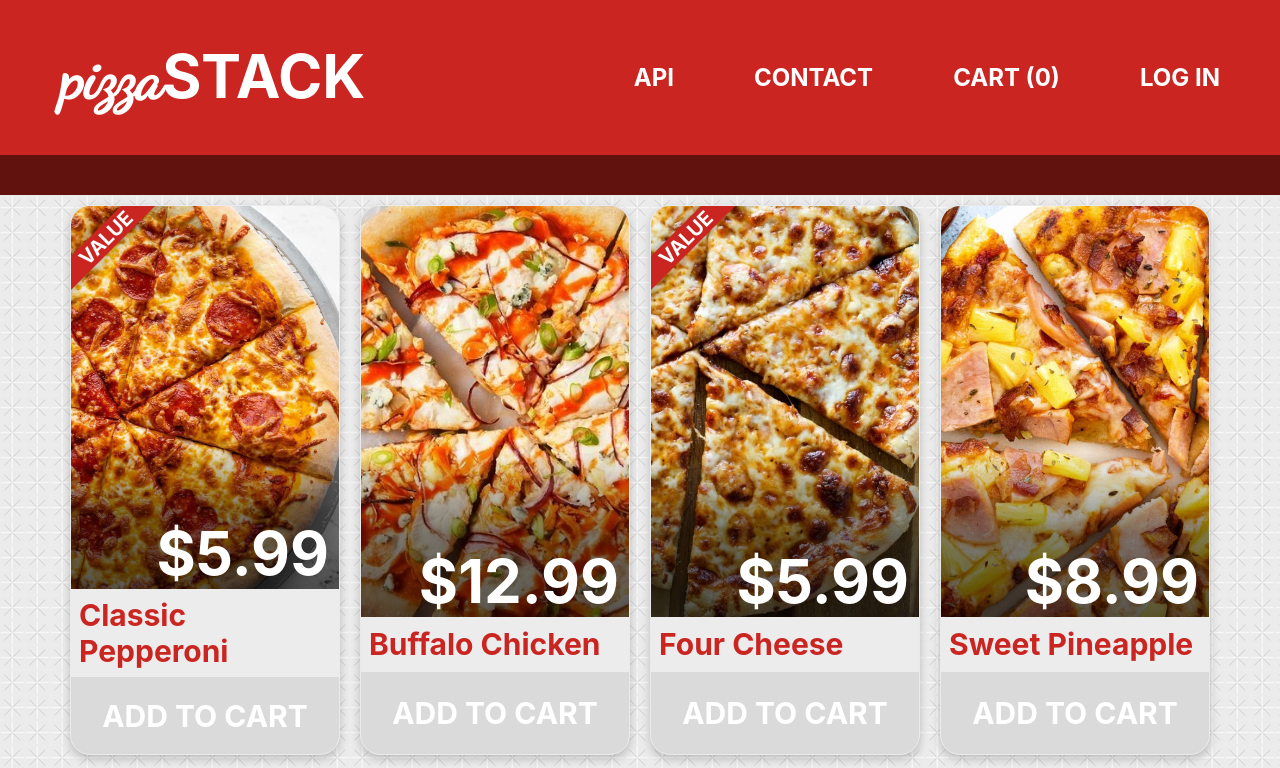
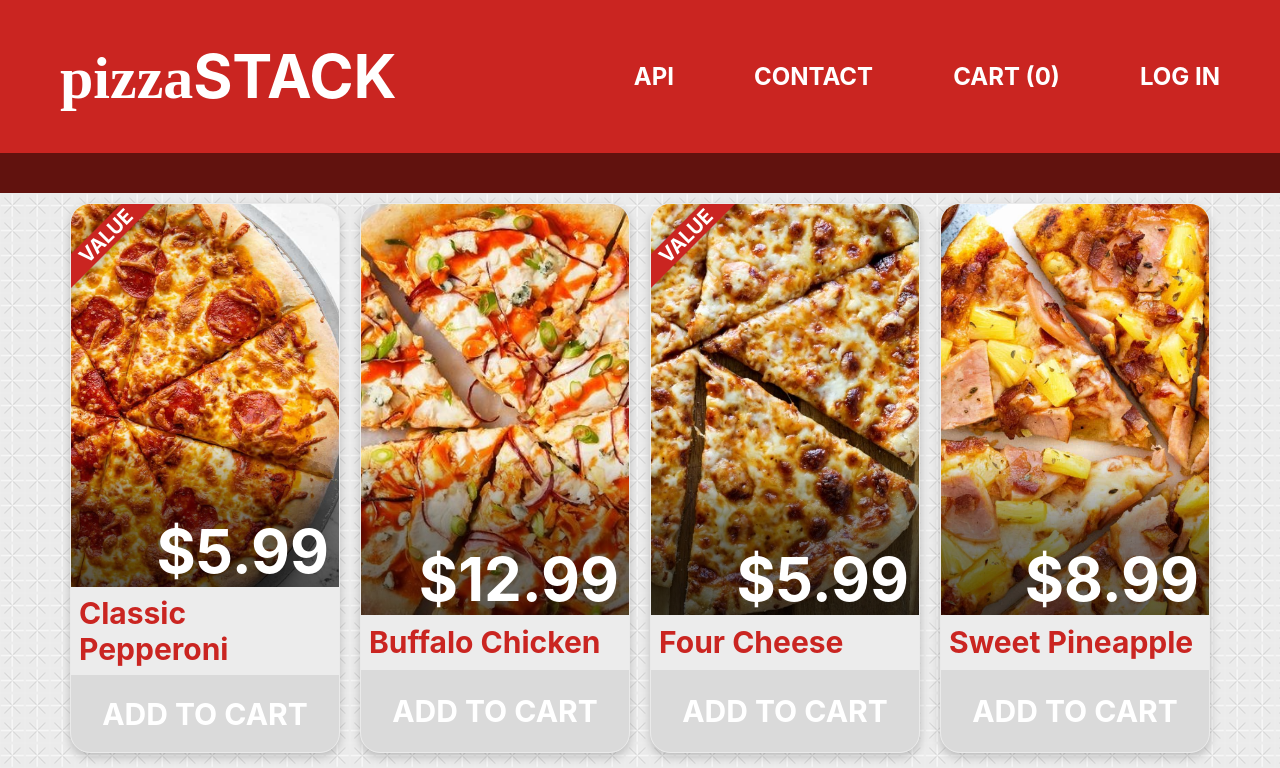
Before and after one commit to merq312/pizza-stack, a Next.js app: page / in a window 1280 px wide. Shown: the top 768 px of the page. Built offline with nearby package versions, Linux system fonts and the light colour scheme; no server answers.

Commit message:
Move store.js

```diff
--- a/pages/_app.jsx
+++ b/pages/_app.jsx
@@ -1,5 +1,5 @@
 import { Provider } from 'react-redux'
-import { useStore } from '../store'
+import { useStore } from '../redux/store'
 import Head from 'next/head'
 
 import '../styles/globals.scss'
@@ -15,10 +15,6 @@ function MyApp({ Component, pageProps }) {
         <Head>
           <title>Pizza Stack</title>
           <link rel="icon" href="/favicon.ico" />
-          <link
-            href="https://fonts.googleapis.com/css2?family=Dancing+Script&display=swap"
-            rel="stylesheet"
-          />
           <meta
             http-equiv="Content-type"
             name="viewport"
```
Also changed, not shown: redux/store.js (renamed from store.js).
